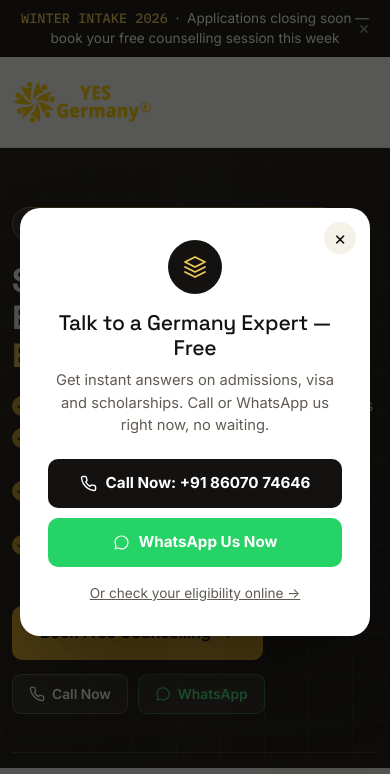
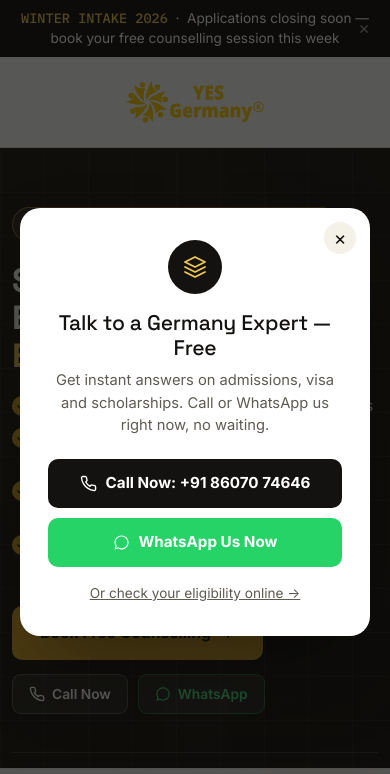
Before and after one commit to jyotsnaStealth/yesGermany, a plain HTML site: page index.html in a window 390 px wide. Shown: the top 774 px of the page. Drawn offline with nearby package versions, Linux system fonts and the light colour scheme.

Commit message:
style: center navigation components and hide secondary actions on mobile viewports

```diff
--- a/index.html
+++ b/index.html
@@ -1636,8 +1636,16 @@
         display: none;
       }
 
-      .yg-nav .yg-btn-primary.yg-btn-sm {
-        display: none;
+      .yg-nav .container {
+        justify-content: center !important;
+      }
+
+      .yg-nav .yg-logo-lockup {
+        margin: 0 auto;
+      }
+
+      .yg-nav .d-flex.align-items-center.gap-3 {
+        display: none !important;
       }
     }
 
```
